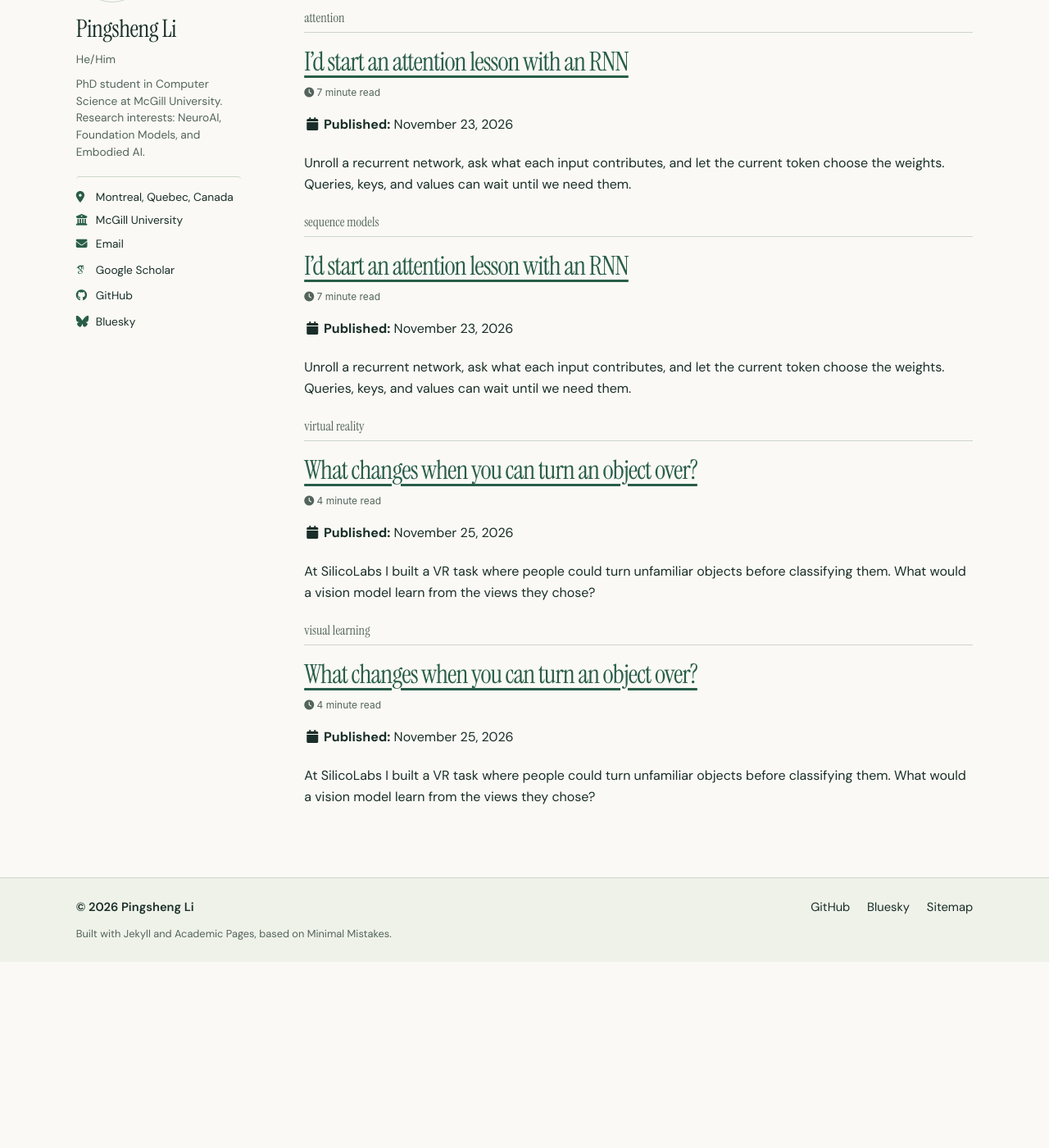
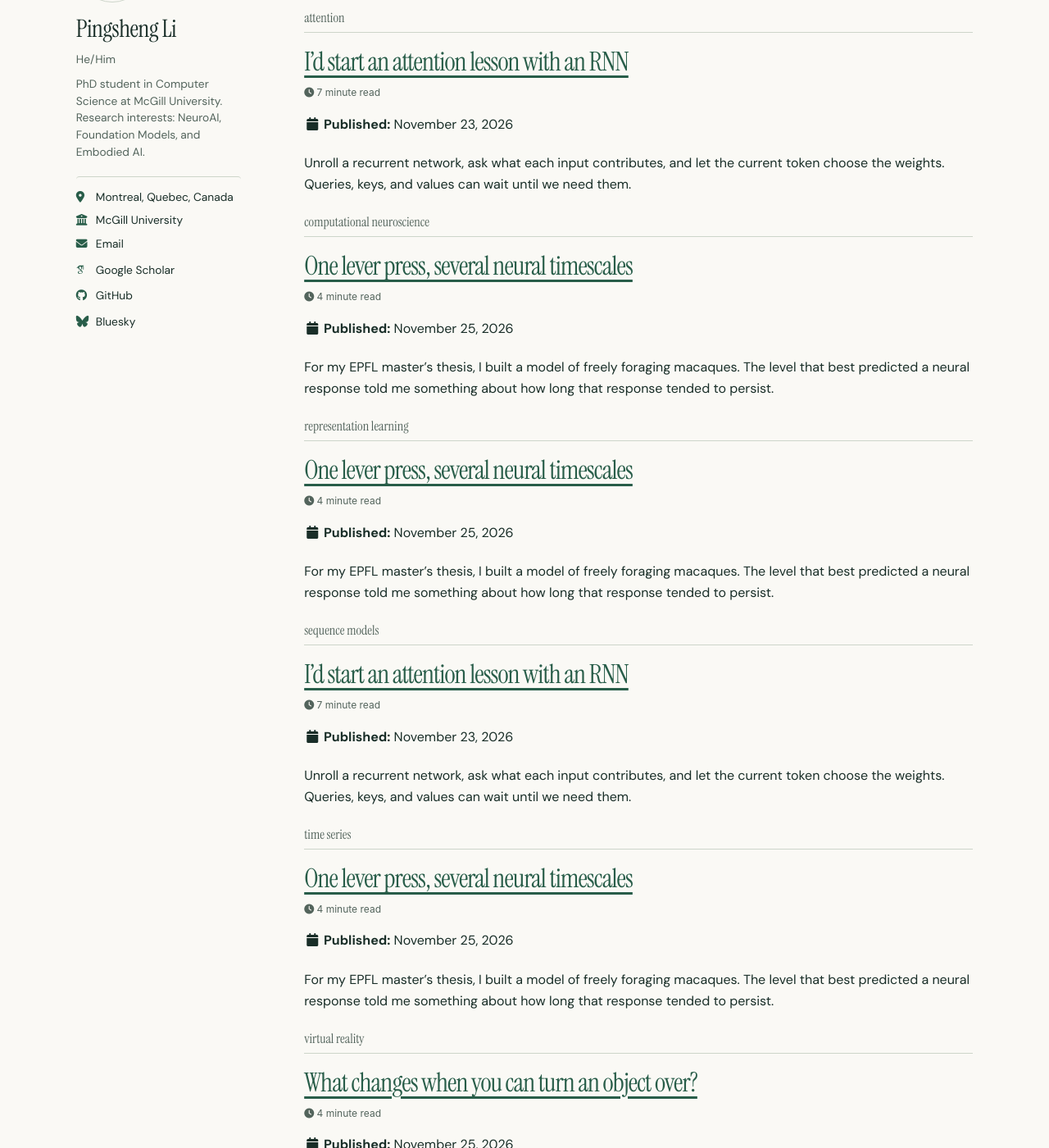
Before and after one commit to Pingsheng-NeuroAI/Pingsheng-NeuroAI.github.io, a Jekyll site: the page built from _pages/tag-archive.html, in a window 1280 px wide and 1400 px high, scrolled down 234 px. Shown: the whole window at 82% size. Built offline with Jekyll 4.4.1, drawn with Linux system fonts in a browser that asks for light colours; some web fonts are replaced; before the commit the page ends 1407 px from its top, so only the background shows below that.

Commit message:
Showcase the EPFL thesis on behavioral and neural timescales

```diff
--- /dev/null
+++ b/_posts/2026-11-25-lever-press-neural-timescales.md
@@ -0,0 +1,54 @@
+---
+title: "One lever press, several neural timescales"
+date: 2026-11-25
+permalink: /posts/2026/11/lever-press-neural-timescales/
+excerpt: "For my EPFL master’s thesis, I built a model of freely foraging macaques. The level that best predicted a neural response told me something about how long that response tended to persist."
+tags:
+  - computational neuroscience
+  - representation learning
+  - time series
+---
+
+A macaque can press a lever twice and collect juice both times. To the experimenter, those presses are the same event. To the animal, one might involve reaching out and the other barely shifting its weight. A neuron that responds to the reward cue has good reason to behave similarly on both trials. A neuron sensitive to the movement might do something quite different.
+
+For my master’s thesis in Alexander Mathis’s lab at EPFL, I built a model that could describe the same press at several timescales. Then I asked a question about the biology. **If a neuron’s firing is easier to predict from a longer stretch of behavior, does its activity also tend to persist for longer?**
+
+## Learning from the animal before looking at the neurons
+
+I worked with recordings from two freely foraging rhesus macaques. A 62-camera system tracked their movements as they visited reward stations. About 80 sessions per animal had both pose and neural recordings. I focused on the second through fourth presses at the same station, taking the two seconds on either side of each press. That gave me a repeatable event while preserving the variation in how each animal approached it. [The foraging dataset and task](https://pmc.ncbi.nlm.nih.gov/articles/PMC10591875/)
+
+I extended the lab’s hBehaveMAE masked autoencoder to combine the animal’s body configuration, its movement velocities, and task events such as cues and rewards. I built two versions. The simpler one combined inputs at matching time steps. The more flexible one used an attention mask so the streams could exchange information while each kept its own arrangement of tokens. During training, the model reconstructed missing behavioral inputs. Successive levels combined neighboring tokens into features spanning longer intervals. [The original hBehaveMAE model](https://github.com/amathislab/BehaveMAE)
+
+<figure class="half">
+  <img src="{{ '/images/thesis-timescales/behavior-model-fusion-simple.webp' | relative_url }}" width="796" height="548" alt="Two streams of red and blue tokens enter a shared multilayer perceptron and emerge as a single green stream.">
+  <img src="{{ '/images/thesis-timescales/behavior-model-fusion-attention.webp' | relative_url }}" width="772" height="548" alt="Masked self-attention lets the red and blue streams exchange information while retaining separate outputs for each.">
+  <figcaption>The two ways I combined behavioral inputs. For clarity, each diagram shows two streams. From thesis Fig. 4.</figcaption>
+</figure>
+
+Only then did I bring in the spikes. For each neuron, I fitted a linear readout from each level to its firing rate, selected the level on validation trials, and scored it on held-out trials. I also ran the same comparison with token pooling switched off. That control let me ask what organizing behavior at progressively longer timescales added beyond the depth of the network itself.
+
+## Which neurons benefited from seeing the movement?
+
+I compared predictions across six frontal areas and the striatum. Temporal pooling helped in several regions, including supplementary motor and orbitofrontal cortex. The choice of input mattered, too. For neurons whose responses repeated reliably from press to press, task events alone generally gave the best predictions. Knowing when the reward cue appeared was already informative. For less repeatable responses, adding the animal’s pose and movement often helped. The monkey could earn the same reward with a different movement.
+
+One premotor neuron makes the difference between model levels visible. Its firing rate rose sharply after the press. The lowest level followed that rise more closely, while the highest level captured the broader period of elevated activity.
+
+<figure class="half">
+  <img src="{{ '/images/thesis-timescales/premotor-level-0.webp' | relative_url }}" width="792" height="395" loading="lazy" alt="The level-zero prediction follows the sharp post-press increase in a premotor neuron’s mean firing rate.">
+  <img src="{{ '/images/thesis-timescales/premotor-level-3.webp' | relative_url }}" width="801" height="395" loading="lazy" alt="The level-three prediction for the same neuron rises and falls more gradually.">
+  <figcaption>The same neuron and trials in both panels. Blue is the measured mean firing rate and dashed red is the prediction. The lever press occurs at zero seconds. From thesis Fig. 11A.</figcaption>
+</figure>
+
+## Do the model’s timescales line up with the brain’s?
+
+For each neuron at each reward station, I found the level that best predicted its activity. Within each region, I grouped those responses by their preferred level and estimated how quickly fluctuations in each group’s recorded activity lost their correlation over time. I could then compare the timescale measured from spikes with the model level selected by its predictions.
+
+**Groups best predicted by higher levels tended to have longer intrinsic timescales.** Across the groups, the correlation was *r* = 0.51 (*p* = 0.005) for the attention-based hierarchical model. Repeating the analysis for the ordinary stages of its nonhierarchical control gave *r* = 0.19 (*p* = 0.327). The simpler fusion model showed the same positive association when it included temporal pooling (*r* = 0.47, *p* = 0.011).
+
+<figure class="half">
+  <img src="{{ '/images/thesis-timescales/timescale-hierarchical.webp' | relative_url }}" width="851" height="685" loading="lazy" alt="Neural groups assigned to higher hierarchical levels tend to have longer intrinsic timescales. Colors identify seven brain regions.">
+  <img src="{{ '/images/thesis-timescales/timescale-control.webp' | relative_url }}" width="792" height="685" loading="lazy" alt="The relationship between stage and neural timescale is weaker in the control model with temporal pooling disabled.">
+  <figcaption>Intrinsic timescale at the lever press, grouped by best-predicting level or stage. Dashed lines show linear fits. From thesis Fig. 12B.</figcaption>
+</figure>
+
+What I find most interesting is that even within one brain region, different responses were best predicted at different levels. A region can contain cells that track the sharp onset of an event alongside others whose activity changes more gradually. Extending the analysis beyond the four seconds around a press would let me ask whether still slower features track the animal’s progress through a sequence of presses as the juice runs out. [Master’s defense slides](https://docs.google.com/presentation/d/1lEp6QGKNORnOqd1wCBm3jA9Bc4F-I38MvM0Nz7oCQ2c/edit?usp=sharing)
```
Also changed, not shown: _pages/about.md (+1 -1 lines), images/thesis-timescales/behavior-model-fusion-attention.webp (added), images/thesis-timescales/behavior-model-fusion-simple.webp (added), images/thesis-timescales/premotor-level-0.webp (added), images/thesis-timescales/premotor-level-3.webp (added), images/thesis-timescales/timescale-control.webp (added), images/thesis-timescales/timescale-hierarchical.webp (added).
